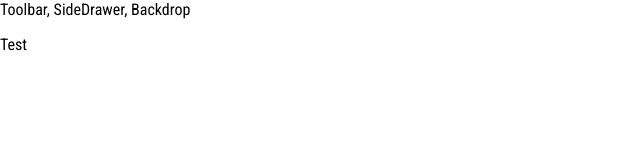
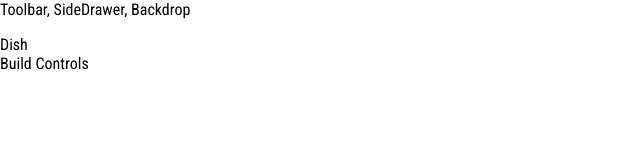
Before and after one commit to dafei-ning/Nui-Hui-Kitchen, a React app: page / in a window 1280 px wide. Shown: the top 160 px of the page, without its empty margins (0-640 px from the left). Built offline with nearby package versions, Linux system fonts and the light colour scheme.

Commit message:
built a container DishBuilder

```diff
--- a/src/App.js
+++ b/src/App.js
@@ -1,13 +1,14 @@
 import React, { Component } from 'react';
 
 import Layout from './components/Layout/Layout';
+import DishBuilder from './containers/DishBuilder/DishBuilder';
 
 class App extends Component {
   render() {
     return (
       <div className="App">
        <Layout>
-         <p>Test</p>
+         <DishBuilder />
        </Layout>
       </div>
     );
--- /dev/null
+++ b/src/components/Layout/Layout.css
@@ -0,0 +1,3 @@
+.Content {
+    margin-top: 16px;
+}
--- a/src/components/Layout/Layout.js
+++ b/src/components/Layout/Layout.js
@@ -1,4 +1,6 @@
 import React from 'react';
+
+import './Layout.css';
 
 import Aux from '../../hoc/Aux';
 
@@ -6,7 +8,7 @@ import Aux from '../../hoc/Aux';
 const layout = (props) => (
     <Aux>
         <div>Toolbar, SideDrawer, Backdrop</div>
-        <main>
+        <main className="Content">
             {props.children}
         </main>
     </Aux>
--- /dev/null
+++ b/src/containers/DishBuilder/DishBuilder.js
@@ -0,0 +1,16 @@
+import React, {Component} from 'react';
+import Aux from '../../hoc/Aux'
+
+
+class DishBuilder extends Component {
+    render () {
+        return (
+            <Aux>
+                <div>Dish</div>
+                <div>Build Controls</div>
+            </Aux>
+        );
+    }
+}
+
+export default DishBuilder;
```
